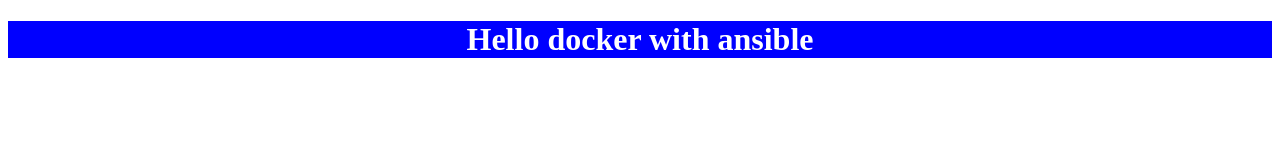
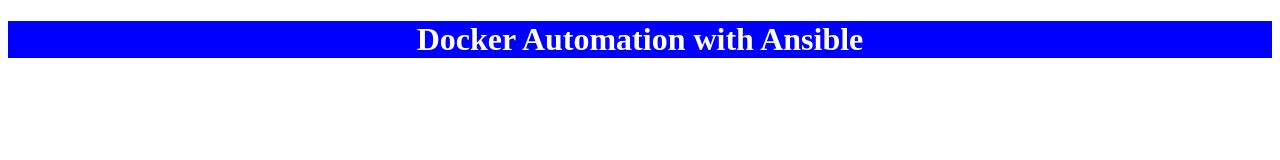
Before and after one commit to Shobhit-creator/repo_for_ansible, a plain HTML site: page index.html in a window 1280 px wide. Drawn offline with Linux system fonts and the light colour scheme.

Commit message:
Update index.html

```diff
--- a/index.html
+++ b/index.html
@@ -13,6 +13,6 @@
          </style>
     </head>
     <body>
-    <h1>Hello docker with  ansible</h1>
+    <h1>Docker Automation with Ansible</h1>
     </body>
 </html>
```
